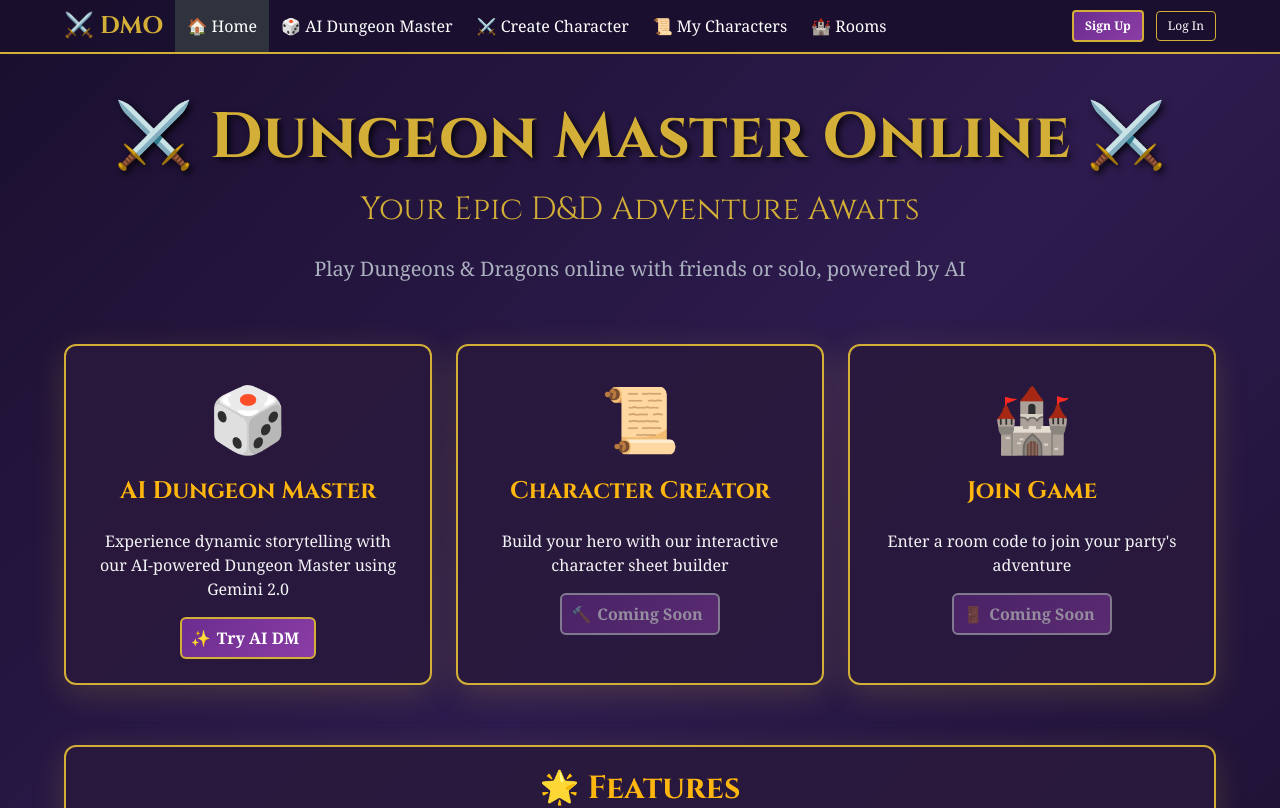
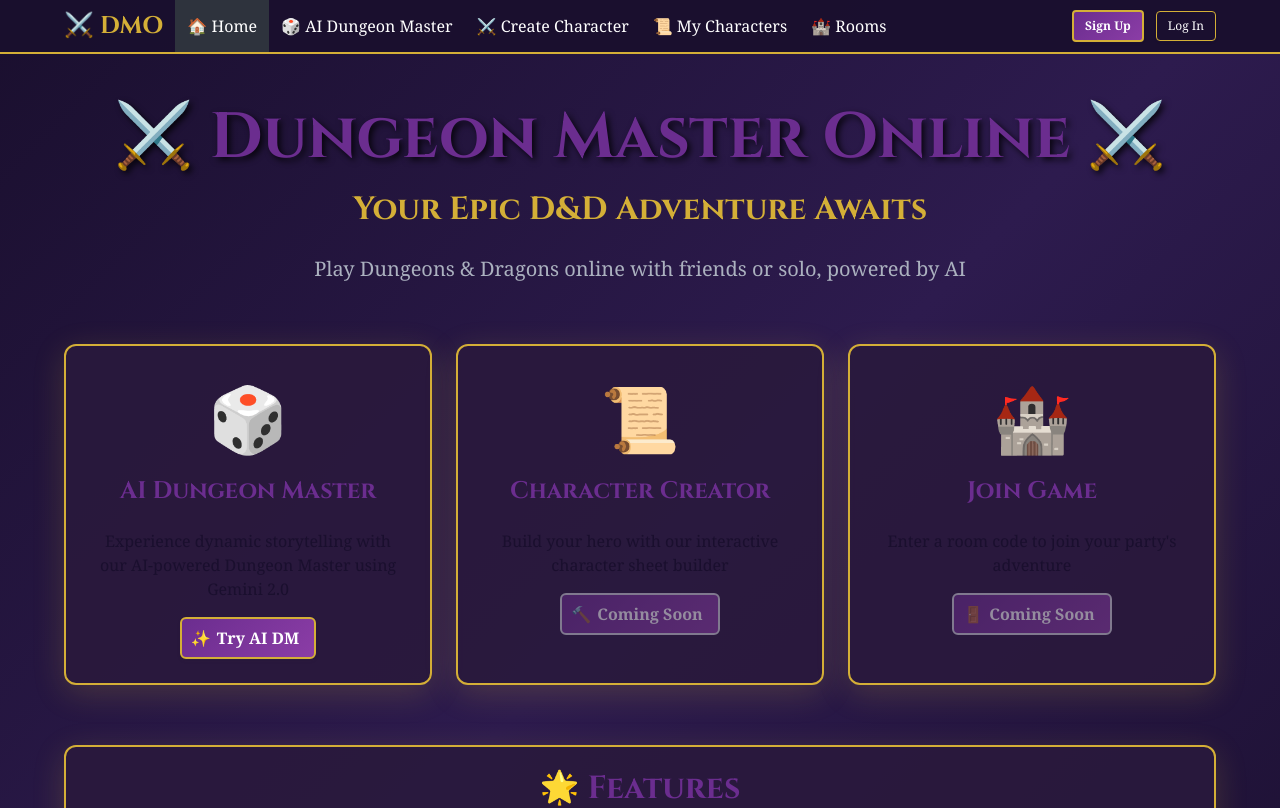
Before and after one commit to LoganCoop/DMO, a Next.js app in the folder client/: page / in a window 1280 px wide. Shown: the top 808 px of the page. Built offline with nearby package versions, Linux system fonts and the light colour scheme.

Commit message:
Fix text contrast in light containers

```diff
--- a/client/src/styles/globals.css
+++ b/client/src/styles/globals.css
@@ -12,6 +12,22 @@ body {
   min-height: 100vh;
   font-family: 'Georgia', serif;
   color: #f0f0f0;
+}
+
+/* All text elements should be dark on light backgrounds */
+.box, .card, .panel, .message-body, .modal-content, .notification {
+  color: #1a0f2e !important;
+}
+
+/* Headings should stand out */
+h1, h2, h3, h4, h5, h6, .title, .subtitle {
+  color: #6b2d8f !important;
+  font-weight: 700 !important;
+}
+
+/* Paragraphs and general text in containers */
+.box p, .card p, .content, .message-body p {
+  color: #1a0f2e !important;
 }
 
 input, textarea, select {
@@ -29,7 +45,8 @@ label, .label {
   font-weight: 600;
 }
 
-.subtitle {
+/* Override subtitle gold on dark backgrounds only */
+.hero .subtitle, .section > .subtitle {
   color: #d4af37 !important;
 }
 
```
